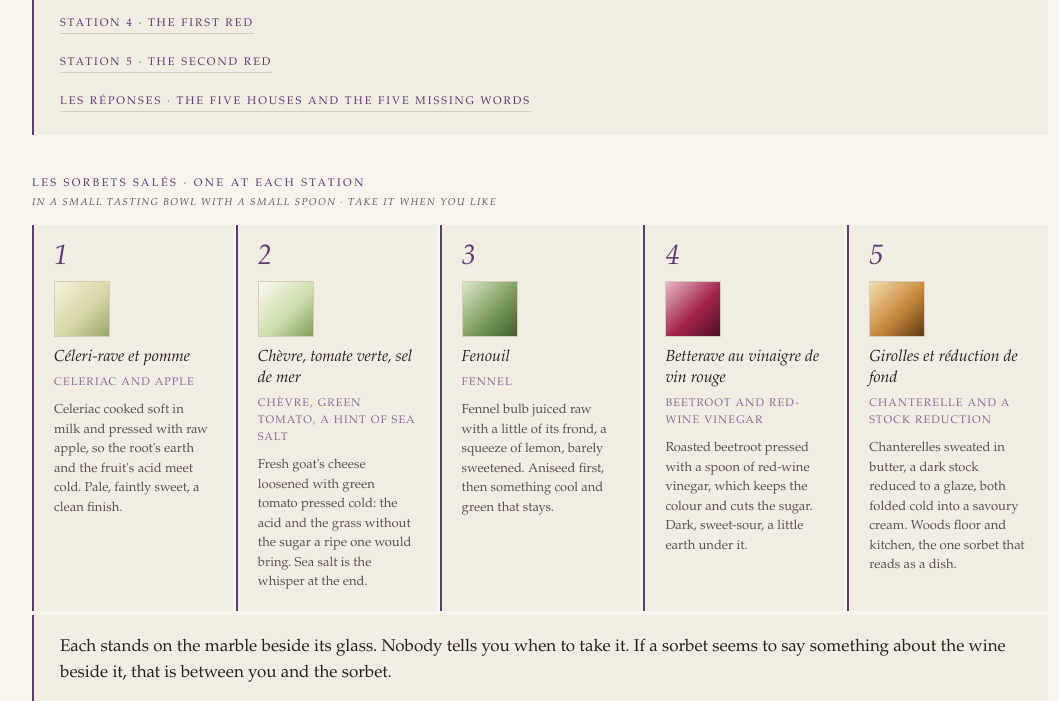
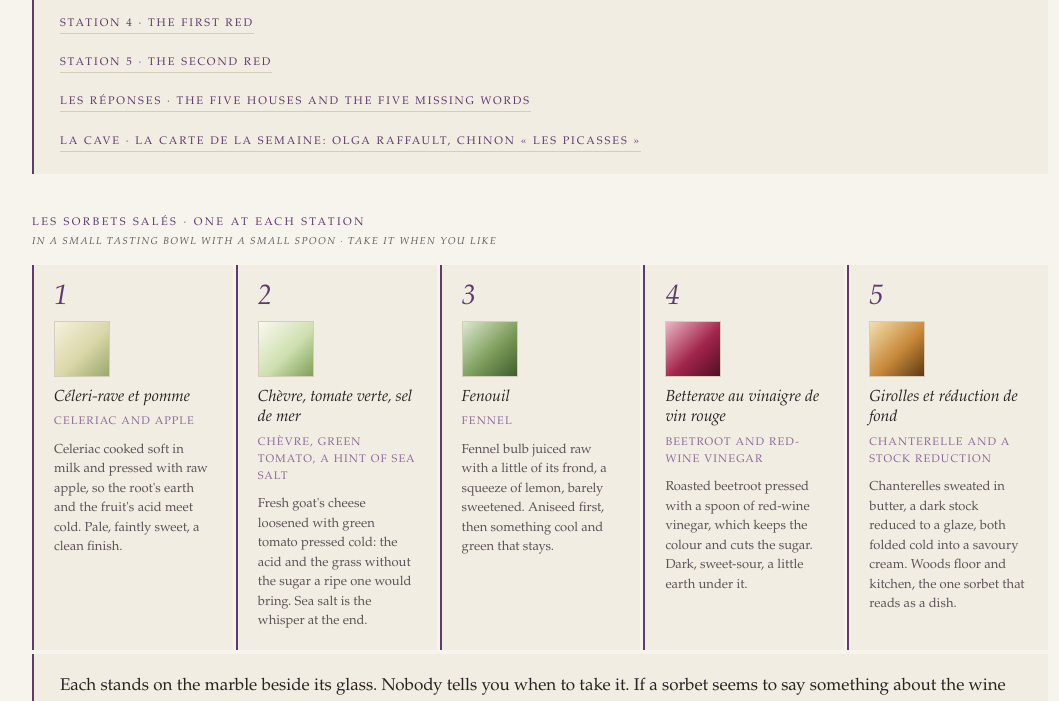
Before and after one commit to devadavisson/berthillon, a plain HTML site: page index.html in a window 1280 px wide. Shown: the part 3763-4464 px from the top of the page, without its empty margins (100-1159 px from the left). Drawn offline with Linux system fonts and the light colour scheme.

Commit message:
Front door: link the weekly wine card (la carte de la semaine)
Co-Authored-By: Claude Opus 5.5 <noreply@anthropic.com>
Claude-Session: https://claude.ai/code/session_01SUnN2uycyXwBbeF1XAKR2j

```diff
--- a/index.html
+++ b/index.html
@@ -163,6 +163,7 @@
   <p><a class="go" href="cartes/4/">Station 4 · the first red</a></p>
   <p><a class="go" href="cartes/5/">Station 5 · the second red</a></p>
   <p><a class="go" href="cartes/reponses/">les réponses · the five houses and the five missing words</a></p>
+  <p><a class="go" href="cave/01-raffault-chinon-les-picasses/">La cave · la carte de la semaine: Olga Raffault, Chinon « Les Picasses »</a></p>
 </section>
 
 <h2>Les sorbets salés · one at each station</h2>
```
